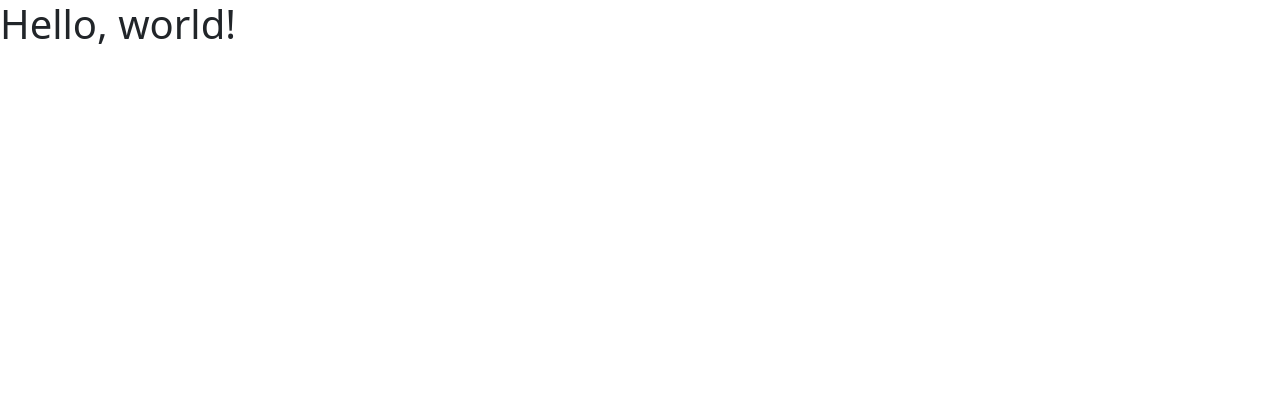
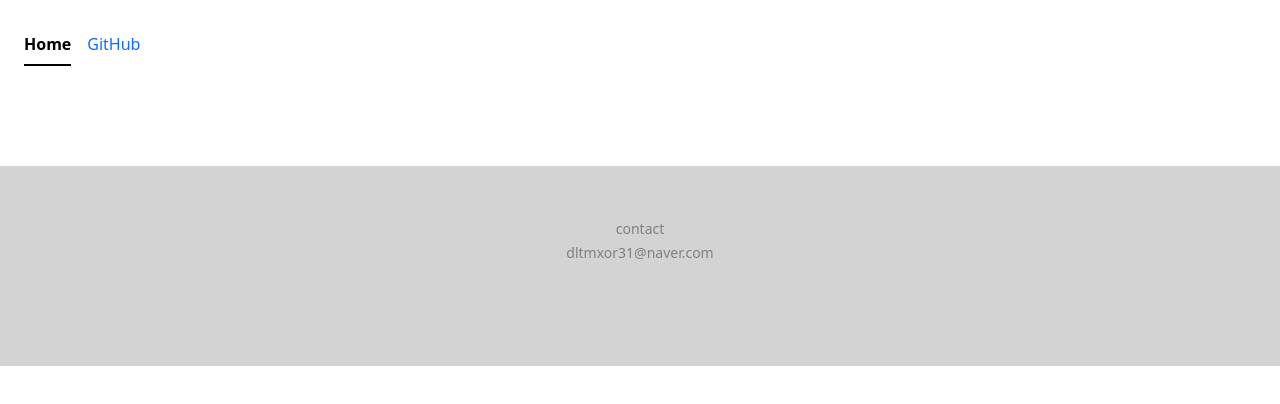
Before and after one commit to seungtoctoc/frontend-PDA-2, a plain HTML site: page signin.html in a window 1280 px wide. Drawn offline with nearby package versions, Linux system fonts and the light colour scheme.

Commit message:
feat: add nav, footer

```diff
--- a/signin.html
+++ b/signin.html
@@ -3,11 +3,32 @@
   <head>
     <meta charset="utf-8">
     <meta name="viewport" content="width=device-width, initial-scale=1">
-    <title>Bootstrap demo</title>
+    <title>signin</title>
     <link href="https://cdn.jsdelivr.net/npm/bootstrap@5.3.2/dist/css/bootstrap.min.css" rel="stylesheet" integrity="sha384-T3c6CoIi6uLrA9TneNEoa7RxnatzjcDSCmG1MXxSR1GAsXEV/Dwwykc2MPK8M2HN" crossorigin="anonymous">
   </head>
   <body>
-    <h1>Hello, world!</h1>
+    <ul class="nav nav-underline m-4">
+        <li class="nav-item">
+          <a class="nav-link active" aria-current="page" href="index.html">Home</a>
+        </li>
+        <li class="nav-item">
+          <a class="nav-link" href="https://github.com/seungtoctoc">GitHub</a>
+        </li>
+    </ul>
+
+
+
+    <footer style="width : 100%; height: 200px; background-color: lightgrey; text-align: center; margin-top: 100px;">
+        <p style="color:gray; padding-top:50px;"><small>contact<br>
+            dltmxor31@naver.com
+        </small></p>
+    </footer>
+
+
+
+
+
+
     <script src="https://cdn.jsdelivr.net/npm/bootstrap@5.3.2/dist/js/bootstrap.bundle.min.js" integrity="sha384-C6RzsynM9kWDrMNeT87bh95OGNyZPhcTNXj1NW7RuBCsyN/o0jlpcV8Qyq46cDfL" crossorigin="anonymous"></script>
   </body>
 </html>
```
Also changed, not shown: login.html (+19 -2 lines).
